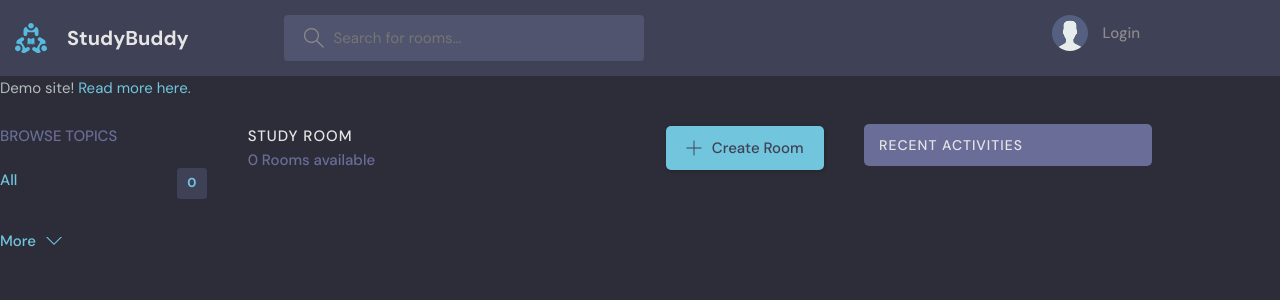
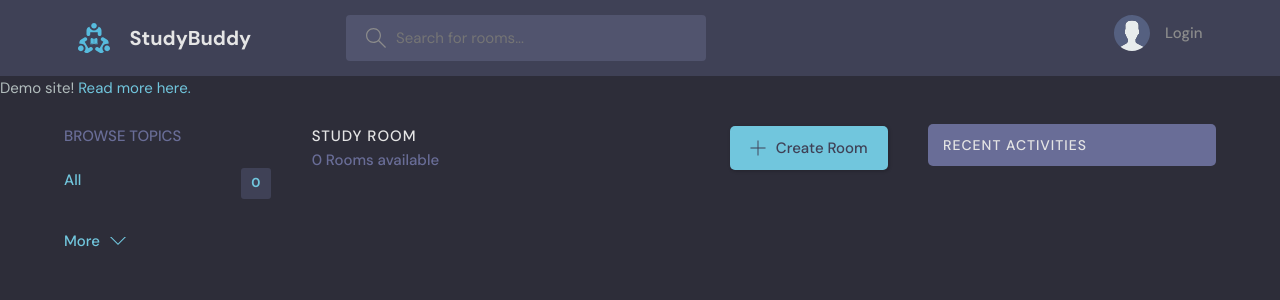
Before and after one commit to freiholtz/Django-Course-StudyBud, a Django app: page / in a window 1280 px wide. Shown: the top 300 px of the page. Run offline with Django 4.2, Linux system fonts and the light colour scheme; data that the repository does not hold is empty; parts of the project's set-up code (start-up, migrations or seed data) failed here and were passed over.

Commit message:
Fixed html errors in home layout

```diff
--- a/studybud/base/templates/base/home.html
+++ b/studybud/base/templates/base/home.html
@@ -2,7 +2,7 @@
 <main class="layout layout--3">
   <div class="container">
     <!-- Topics Start -->
-    <div>{% include 'base/topics_component.html' %}</div>
+    {% include 'base/topics_component.html' %}
 
     <!-- Topics End -->
 
--- a/studybud/static/styles/style.css
+++ b/studybud/static/styles/style.css
@@ -66,7 +66,7 @@ a {
 .container {
   max-width: 120rem;
   width: 90%;
-  /*margin: auto;*/
+  margin: auto;
 }
 
 .btn {
```
